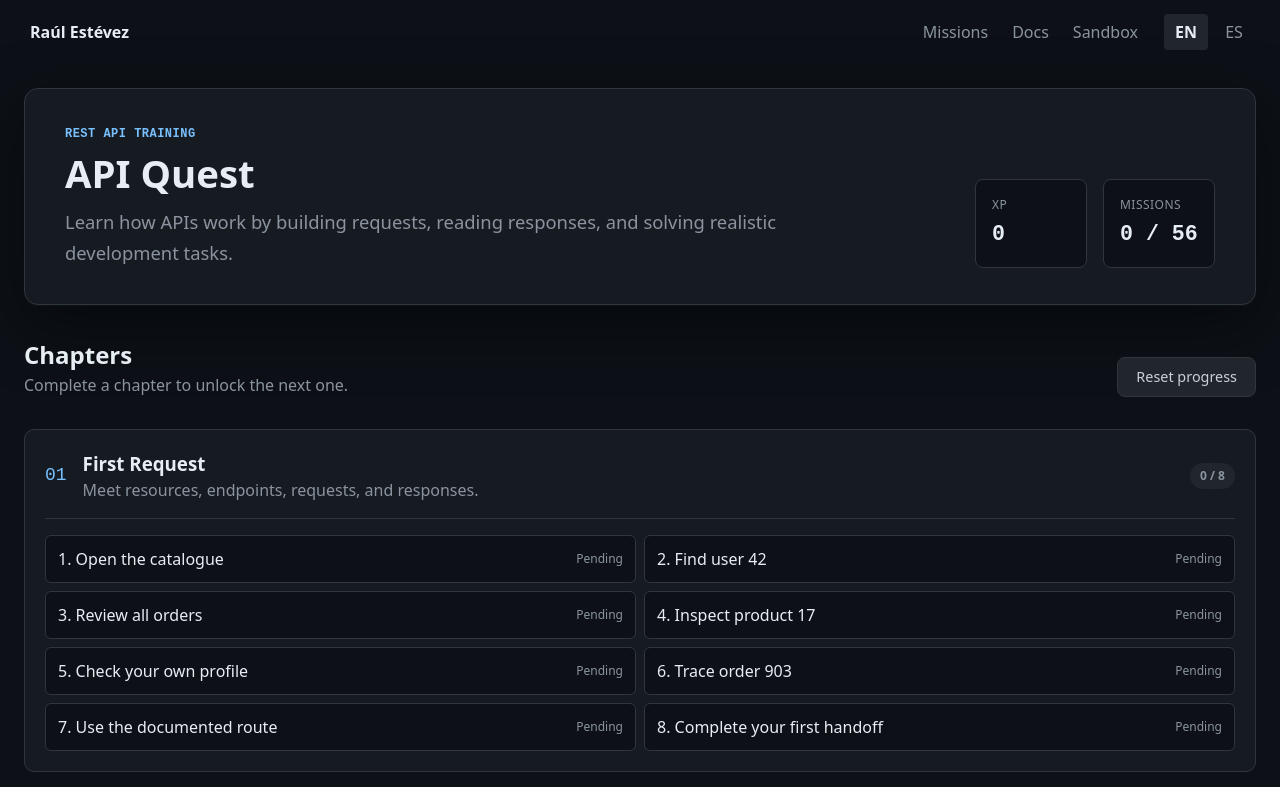
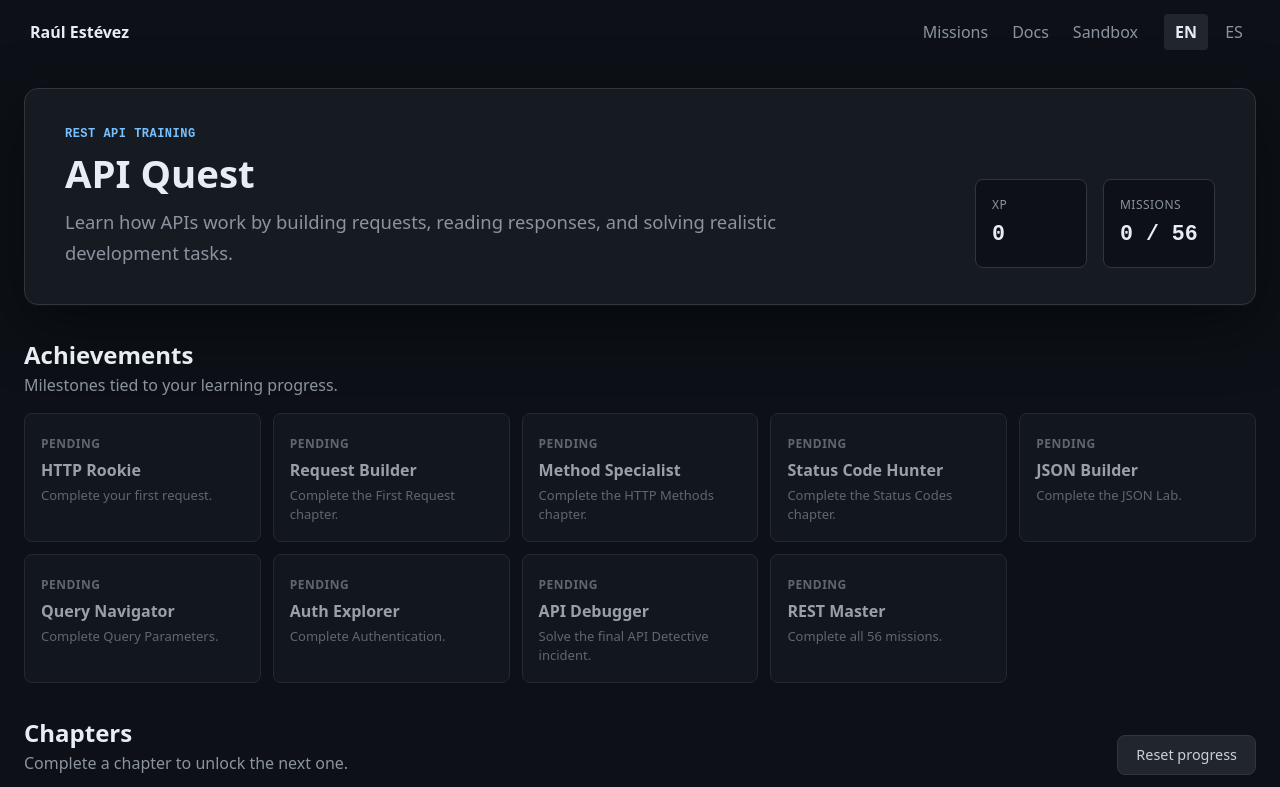
Before and after one commit to RaulEstevezA/API_Quest, a React (Vite) app: page / in a window 1280 px wide. Shown: the top 787 px of the page. Built offline with nearby package versions, Linux system fonts and the light colour scheme.

Commit message:
feat: add learning achievements

```diff
--- /dev/null
+++ b/src/core/achievements.ts
@@ -0,0 +1,28 @@
+export interface Achievement {
+  id: string
+  title: { en: string; es: string }
+  description: { en: string; es: string }
+}
+
+export const achievements: Achievement[] = [
+  { id: 'http-rookie', title: { en: 'HTTP Rookie', es: 'HTTP Rookie' }, description: { en: 'Complete your first request.', es: 'Completa tu primera petición.' } },
+  { id: 'request-builder', title: { en: 'Request Builder', es: 'Request Builder' }, description: { en: 'Complete the First Request chapter.', es: 'Completa el capítulo Primera petición.' } },
+  { id: 'method-specialist', title: { en: 'Method Specialist', es: 'Method Specialist' }, description: { en: 'Complete the HTTP Methods chapter.', es: 'Completa el capítulo Métodos HTTP.' } },
+  { id: 'status-code-hunter', title: { en: 'Status Code Hunter', es: 'Status Code Hunter' }, description: { en: 'Complete the Status Codes chapter.', es: 'Completa el capítulo Códigos de estado.' } },
+  { id: 'json-builder', title: { en: 'JSON Builder', es: 'JSON Builder' }, description: { en: 'Complete the JSON Lab.', es: 'Completa el Laboratorio JSON.' } },
+  { id: 'query-navigator', title: { en: 'Query Navigator', es: 'Query Navigator' }, description: { en: 'Complete Query Parameters.', es: 'Completa Parámetros query.' } },
+  { id: 'auth-explorer', title: { en: 'Auth Explorer', es: 'Auth Explorer' }, description: { en: 'Complete Authentication.', es: 'Completa Autenticación.' } },
+  { id: 'api-debugger', title: { en: 'API Debugger', es: 'API Debugger' }, description: { en: 'Solve the final API Detective incident.', es: 'Resuelve el incidente final de API Detective.' } },
+  { id: 'rest-master', title: { en: 'REST Master', es: 'REST Master' }, description: { en: 'Complete all 56 missions.', es: 'Completa las 56 misiones.' } },
+]
+
+export function unlockedAchievements(completedIds: string[]): string[] {
+  const ids = new Set(completedIds)
+  const unlocked: string[] = []
+  if (ids.size >= 1) unlocked.push('http-rookie')
+  const chapters: Array<[string, string]> = [['first-request','request-builder'],['http-methods','method-specialist'],['status-codes','status-code-hunter'],['json-lab','json-builder'],['query','query-navigator'],['auth','auth-explorer']]
+  for (const [prefix, achievement] of chapters) if (completedIds.filter((id) => id.startsWith(`${prefix}-`)).length === 8) unlocked.push(achievement)
+  if (ids.has('detective-8')) unlocked.push('api-debugger')
+  if (ids.size >= 56) unlocked.push('rest-master')
+  return unlocked
+}
--- a/src/core/progress.ts
+++ b/src/core/progress.ts
@@ -81,13 +81,16 @@ export function completeMission(
 ): GameProgress {
   const previousBest = progress.completedMissions[missionId]?.bestXp ?? 0
   const nextBest = Math.max(previousBest, earnedXp)
+  const completedMissions = {
+    ...progress.completedMissions,
+    [missionId]: { completed: true, bestXp: nextBest, attempts, hintsUsed },
+  }
   return {
     ...progress,
     xp: progress.xp - previousBest + nextBest,
     lastMissionId: missionId,
-    completedMissions: {
-      ...progress.completedMissions,
-      [missionId]: { completed: true, bestXp: nextBest, attempts, hintsUsed },
-    },
+    achievements: unlockedAchievements(Object.keys(completedMissions)),
+    completedMissions,
   }
 }
+import { unlockedAchievements } from './achievements'
--- a/src/styles/index.css
+++ b/src/styles/index.css
@@ -98,6 +98,13 @@ textarea {
 .mission-list button:hover { border-color: var(--muted); }
 .status { color: var(--muted); font-size: .75rem; white-space: nowrap; }
 .status--success { color: var(--success); }
+.achievement-list { display: grid; grid-template-columns: repeat(auto-fit, minmax(220px, 1fr)); gap: var(--space-12); }
+.achievement { padding: var(--space-16); border: 1px solid var(--border); border-radius: var(--radius); background: var(--surface); opacity: .65; }
+.achievement--unlocked { border-color: var(--success); background: var(--success-soft); opacity: 1; }
+.achievement h3 { margin: var(--space-4) 0; font-size: 1rem; }
+.achievement p { margin: 0; color: var(--muted); font-size: .8125rem; }
+.achievement__state { color: var(--muted); font-size: .75rem; font-weight: 600; text-transform: uppercase; letter-spacing: .04em; }
+.achievement--unlocked .achievement__state { color: var(--success); }
 
 .button { min-height: 40px; padding: 8px 18px; border: 1px solid var(--border); border-radius: var(--radius); background: var(--surface-raised); color: var(--btn-text); font-size: .9rem; font-weight: 500; cursor: pointer; transition: border-color var(--transition-fast), background-color var(--transition-fast); }
 .button:hover:not(:disabled) { border-color: var(--muted); }
--- a/src/ui/components/Dashboard.tsx
+++ b/src/ui/components/Dashboard.tsx
@@ -2,6 +2,7 @@ import { chapters } from '../../content/chapters'
 import { getChapterMissions } from '../../content/missions'
 import type { GameProgress } from '../../core/progress'
 import type { Language } from '../i18n'
+import { achievements } from '../../core/achievements'
 
 interface DashboardProps {
   language: Language
@@ -32,6 +33,8 @@ export function Dashboard({ language, progress, storageAvailable, onOpenMission,
           <div><dt>{language === 'es' ? 'Misiones' : 'Missions'}</dt><dd>{completed} / 56</dd></div>
         </dl>
       </section>
+
+      <section className="achievements" aria-labelledby="achievements-title"><div className="section-heading"><div><h2 id="achievements-title">Achievements</h2><p>{language === 'es' ? 'Logros vinculados a tu progreso de aprendizaje.' : 'Milestones tied to your learning progress.'}</p></div></div><div className="achievement-list">{achievements.map((achievement) => { const unlocked = progress.achievements.includes(achievement.id); return <article className={`achievement${unlocked ? ' achievement--unlocked' : ''}`} key={achievement.id}><span className="achievement__state">{unlocked ? (language === 'es' ? 'Conseguido' : 'Earned') : (language === 'es' ? 'Pendiente' : 'Pending')}</span><h3>{achievement.title[language]}</h3><p>{achievement.description[language]}</p></article> })}</div></section>
 
       {!storageAvailable && (
         <p className="notice notice--warning" role="status">
```
Also changed, not shown: 1 other file (tests, documents, lock files or other folders).
